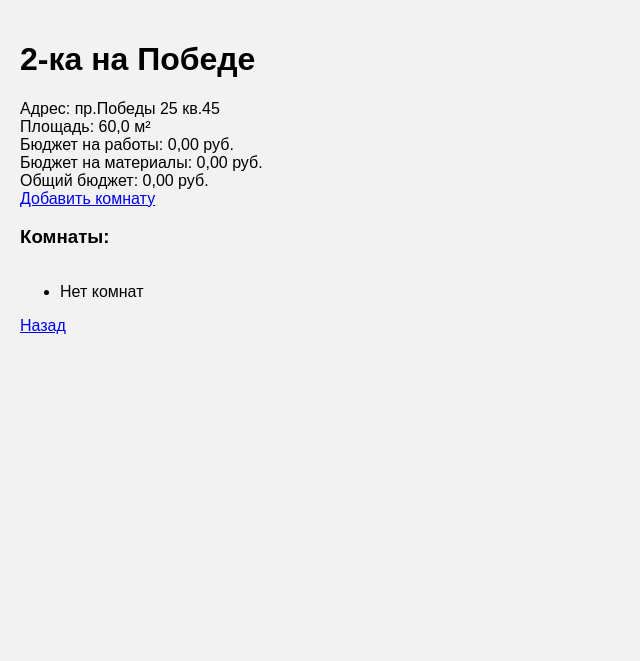
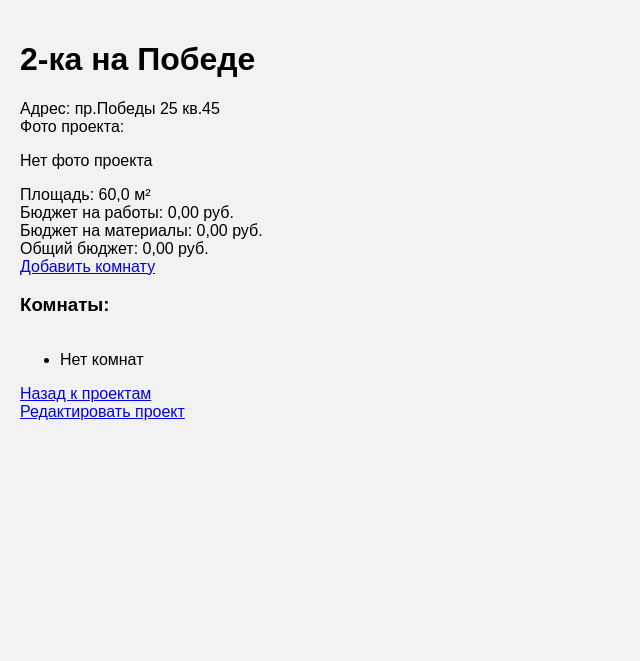
Before and after one commit to AndreVaas/diplomproject, a Django app: page /apartment/4/ in a window 1280 px wide. Shown: the part 160-821 px from the top of the page, without its empty margins (0-640 px from the left). Run offline with Django 5.2, Linux system fonts and the light colour scheme; a user stored in the database is signed in; data comes from the database, SQL or seed files in the repository; both versions use the stored data as it was after the commit.

Commit message:
Add photo upload for apartment projects, add photo uploud for work, updated apartment form and detail template to handle project photos, add edit link on apartment detail page 27.09.25

```diff
--- a/diplomprojectrepairweb/settings.py
+++ b/diplomprojectrepairweb/settings.py
@@ -120,3 +120,6 @@ STATICFILES_DIRS = [
 DEFAULT_AUTO_FIELD = 'django.db.models.BigAutoField'
 
 LOGIN_URL = '/login/'
+
+MEDIA_URL = '/media/'
+MEDIA_ROOT = BASE_DIR / "media"
--- a/diplomprojectrepairweb/urls.py
+++ b/diplomprojectrepairweb/urls.py
@@ -19,8 +19,13 @@ from django.urls import path
 
 from django.contrib import admin
 from django.urls import path, include
+from django.conf.urls.static import static
+from django.conf import settings
 
 urlpatterns = [
     path('admin/', admin.site.urls),
     path('', include('repairs.urls')),
 ]
+
+if settings.DEBUG:
+    urlpatterns += static(settings.MEDIA_URL, document_root=settings.MEDIA_ROOT)
--- a/repairs/forms.py
+++ b/repairs/forms.py
@@ -5,7 +5,7 @@ from .models import Apartment, Room, Work, Material
 class ApartmentForm(forms.ModelForm):
     class Meta:
         model = Apartment
-        fields = ['name', 'address', 'total_area']
+        fields = ['name', 'address', 'total_area', 'image']
         widgets = {
             'name': forms.TextInput(attrs={'class': 'form-control'}),
             'address': forms.TextInput(attrs={'class': 'form-control'}),
@@ -15,13 +15,14 @@ class ApartmentForm(forms.ModelForm):
             'name': 'Название',
             'address': 'Адрес',
             'total_area': 'Общая площадь (м²)',
+            'image': 'Фото (план проекта)',
         }
 
 
 class WorkForm(forms.ModelForm):
     class Meta:
         model = Work
-        fields = ['name', 'description', 'cost', 'date']
+        fields = ['name', 'description', 'cost', 'date', 'image']
         widgets = {
             'name': forms.TextInput(attrs={'class': 'form-control'}),
             'description': forms.Textarea(attrs={'class': 'form-control', 'rows': 4}),
@@ -33,6 +34,7 @@ class WorkForm(forms.ModelForm):
             'description': 'Описание',
             'cost': 'Стоимость (руб.)',
             'date': 'Дата',
+            'image': 'Фото выполненной работы',
         }
 
 
--- a/repairs/models.py
+++ b/repairs/models.py
@@ -9,6 +9,7 @@ class Apartment(models.Model):
     name = models.CharField(max_length=100)
     address = models.CharField(max_length=255, blank=True)
     total_area = models.FloatField()
+    image = models.ImageField(upload_to='apartment_images/', blank=True, null=True)
 
     def __str__(self):
         return self.name
@@ -20,7 +21,7 @@ class Apartment(models.Model):
     #     rooms = self.room_set.all()
     #     works_cost = sum(room.work_set.aggregate(total_cost=Sum('cost'))['total_cost'] or 0 for room in rooms)
     #     materials_cost = sum(
-    #         room.material_set.aggregate(total_cost=Sum(F('cost') * F('quantity')))['total_cost'] or 0 for room in rooms)
+    #     room.material_set.aggregate(total_cost=Sum(F('cost') * F('quantity')))['total_cost'] or 0 for room in rooms)
     #     return works_cost + materials_cost
 
     def total_cost(self):
@@ -54,6 +55,7 @@ class Work(models.Model):
     description = models.TextField(blank=True)
     cost = models.DecimalField(max_digits=10, decimal_places=2)
     date = models.DateField()
+    image = models.ImageField(upload_to='work_images/', blank=True, null=True)
 
     def __str__(self):
         return self.name
--- a/repairs/templates/repairs/apartment_detail.html
+++ b/repairs/templates/repairs/apartment_detail.html
@@ -3,26 +3,34 @@
 
 {% block content %}
 <div class="container mt-5">
-    <h1>{{ apartment.name }}</h1>
-    <span>Адрес: {{ apartment.address }}</span>
+    <h1>{{apartment.name}}</h1>
+    <span>Адрес: {{apartment.address}}</span>
+    <span>Фото проекта:</span>
+    {% if apartment.image %}
+    <img src="{{ apartment.image.url }}" alt="Фото проекта"
+         style="max-width: 300px; height: auto; margin-bottom: 20px;">
+    {% else %}
+    <p>Нет фото проекта</p>
+    {% endif %}
     <span>Площадь: {{ apartment.total_area }} м²</span>
     <span>Бюджет на работы: {{ apartment.works_cost|floatformat:2 }} руб.</span>
     <span>Бюджет на материалы: {{ apartment.materials_cost|floatformat:2 }} руб.</span>
     <span>Общий бюджет: {{ apartment.total_cost|floatformat:2 }} руб.</span>
-    <a href="{% url 'room_create' apartment.id %}" class="btn btn-primary mb-3">Добавить комнату</a>
+    <a href="{% url 'room_create' apartment.id %}">Добавить комнату</a>
     <h3>Комнаты:</h3>
-    <ul class="list-group mb-4">
+    <ul>
         {% for room in rooms %}
-        <li class="list-group-item">{{ room.name }} — (Площадь: {{ room.area }} м²)
-            <a href="{% url 'work_create' room.id %}" class="btn btn-sm btn-primary ms-2">Добавить работу</a>
-             <a href="{% url 'material_create' room.id %}" class="btn btn-sm btn-primary ms-2">Добавить материал</a>
+        <li>{{ room.name }} — (Площадь: {{ room.area }} м²)
+            <a href="{% url 'work_create' room.id %}">Добавить работу</a>
+            <a href="{% url 'material_create' room.id %}">Добавить материал</a>
             {% if room.work_set.all %}
-            <h5 class="mt-3">Работы</h5>
-            <table class="table">
+            <h5>Работы</h5>
+            <table>
                 <thead>
                 <tr>
                     <th>Название</th>
                     <th>Описание</th>
+                    <th>Фото</th>
                     <th>Стоимость</th>
                     <th>Дата</th>
                     <th>Действия</th>
@@ -33,6 +41,13 @@
                 <tr>
                     <td>{{ work.name }}</td>
                     <td>{{ work.description|default:"—" }}</td>
+                    <td>
+                        {% if work.image %}
+                        <img src="{{ work.image.url }}" alt="{{ work.name }}" style="max-width: 100px; height: auto;">
+                        {% else %}
+                        Нет фото
+                        {% endif %}
+                    </td>
                     <td>{{ work.cost }}</td>
                     <td>{{ work.date }}</td>
                     <td>
@@ -77,6 +92,7 @@
         <li class="list-group-item">Нет комнат</li>
         {% endfor %}
     </ul>
-    <a href="{% url 'apartment' %}" class="btn btn-secondary mt-3">Назад</a>
+    <a href="{% url 'apartment' %}">Назад к проектам</a>
+    <a href="{% url 'apartment_update' apartment.id %}">Редактировать проект</a>
 </div>
 {% endblock %}
--- a/repairs/templates/repairs/apartment_form.html
+++ b/repairs/templates/repairs/apartment_form.html
@@ -4,7 +4,7 @@
 
 {% block content %}
 <h2>Добавить новую квартиру</h2>
-<form method="post">
+<form method="post" enctype="multipart/form-data">
     {% csrf_token %}
     {{ form.as_p }}
     <button type="submit">Сохранить</button>
--- a/repairs/urls.py
+++ b/repairs/urls.py
@@ -15,4 +15,6 @@ urlpatterns = [
     path('room/<int:room_id>/material/new/', views.material_create, name='material_create'),
     path('material/<int:material_id>/edit/', views.material_edit, name='material_edit'),
     path('material/<int:material_id>/delete/', views.material_delete, name='material_delete'),
+    path('<int:pk>/edit/', views.apartment_update, name='apartment_update'),
+    path('<int:pk>/delete/', views.apartment_delete, name='apartment_delete'),
 ]
--- a/repairs/views.py
+++ b/repairs/views.py
@@ -6,6 +6,7 @@ from .forms import ApartmentForm, RoomForm, WorkForm, MaterialForm
 from django.contrib.auth.forms import UserCreationForm, AuthenticationForm
 from django.contrib.auth import login, logout, authenticate
 from django.db import IntegrityError
+from django.contrib import messages
 
 
 def signup_user(request):
@@ -69,7 +70,7 @@ def apartment_detail(request, pk):
 @login_required
 def apartment_create(request):
     if request.method == 'POST':
-        form = ApartmentForm(request.POST)
+        form = ApartmentForm(request.POST, request.FILES)
         if form.is_valid():
             apartment = form.save(commit=False)
             apartment.user = request.user
@@ -81,6 +82,30 @@ def apartment_create(request):
     else:
         form = ApartmentForm()
     return render(request, 'repairs/apartment_form.html', {'form': form})
+
+
+@login_required
+def apartment_update(request, pk):
+    apartment = get_object_or_404(Apartment, pk=pk, user=request.user)
+    if request.method == 'POST':
+        form = ApartmentForm(request.POST, request.FILES, instance=apartment)
+        if form.is_valid():
+            form.save()
+            messages.success(request, 'Проект успешно обновлён!')
+            return redirect('apartment_detail', pk=pk)
+    else:
+        form = ApartmentForm(instance=apartment)
+    return render(request, 'repairs/apartment_form.html', {'form': form, 'apartment': apartment})
+
+
+@login_required
+def apartment_delete(request, pk):
+    apartment = get_object_or_404(Apartment, pk=pk, user=request.user)
+    if request.method == 'POST':
+        apartment.delete()
+        messages.success(request, 'Проект успешно удалён!')
+        return redirect('apartment')
+    return render(request, 'repairs/apartment_confirm_delete.html', {'apartment': apartment})
 
 
 @login_required
@@ -106,7 +131,7 @@ def room_create(request, apartment_id):
 def work_create(request, room_id):
     room = get_object_or_404(Room, pk=room_id, apartment__user=request.user)
     if request.method == 'POST':
-        form = WorkForm(request.POST)
+        form = WorkForm(request.POST, request.FILES)
         if form.is_valid():
             work = form.save(commit=False)
             work.room = room
```
Also changed, not shown: repairs/templates/repairs/apartment.html (+9 -6 lines), repairs/templates/repairs/apartment_confirm_delete.html (added, +10 -0 lines), repairs/templates/repairs/work_form.html (+5 -5 lines), db.sqlite3, media/apartment_images/Lh9nsHC9J7A.jpg (added), media/apartment_images/Lh9nsHC9J7A_NFvPCq2.jpg (added), media/work_images/Lh9nsHC9J7A4.jpg (added), media/work_images/Скриншот_20-02-2023_123333.jpg (added), repairs/migrations/0002_work_image.py (added), repairs/migrations/0003_apartment_image.py (added). Lines whose indentation alone changed are shown as unchanged.
